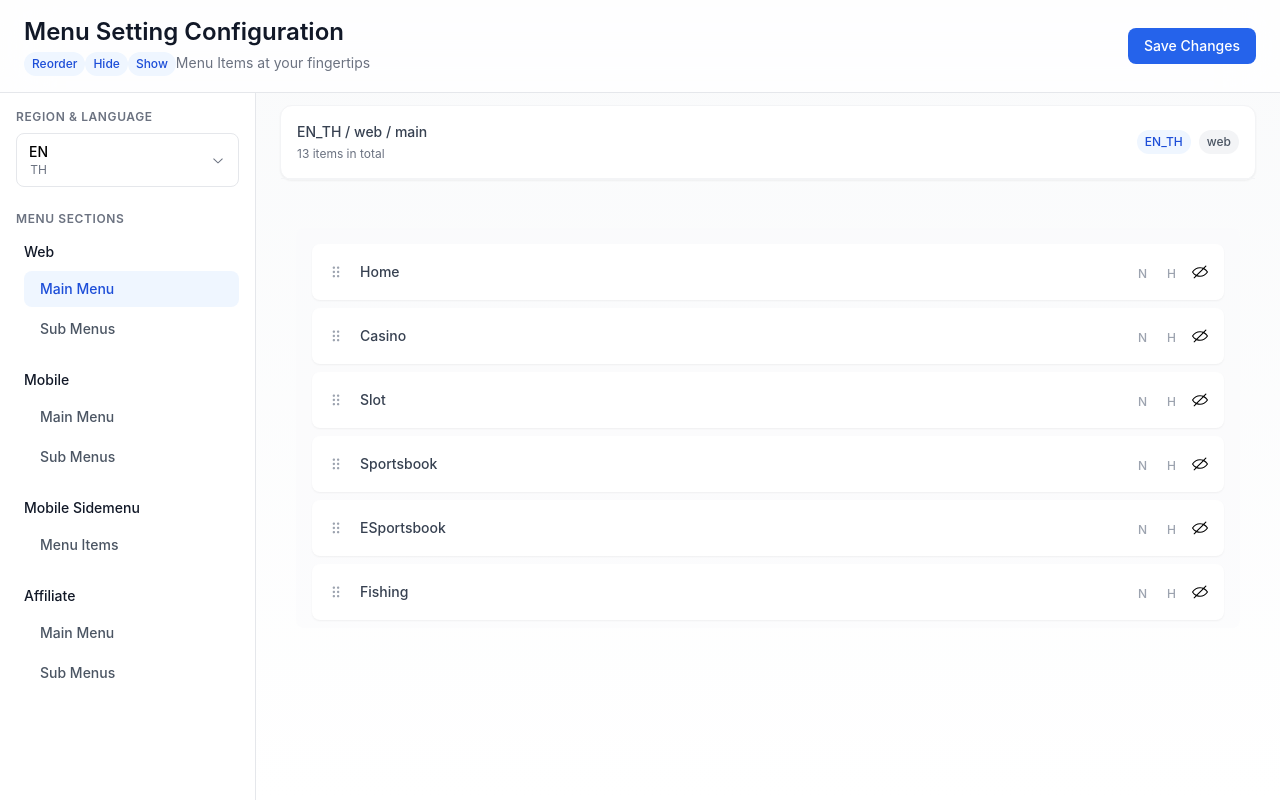
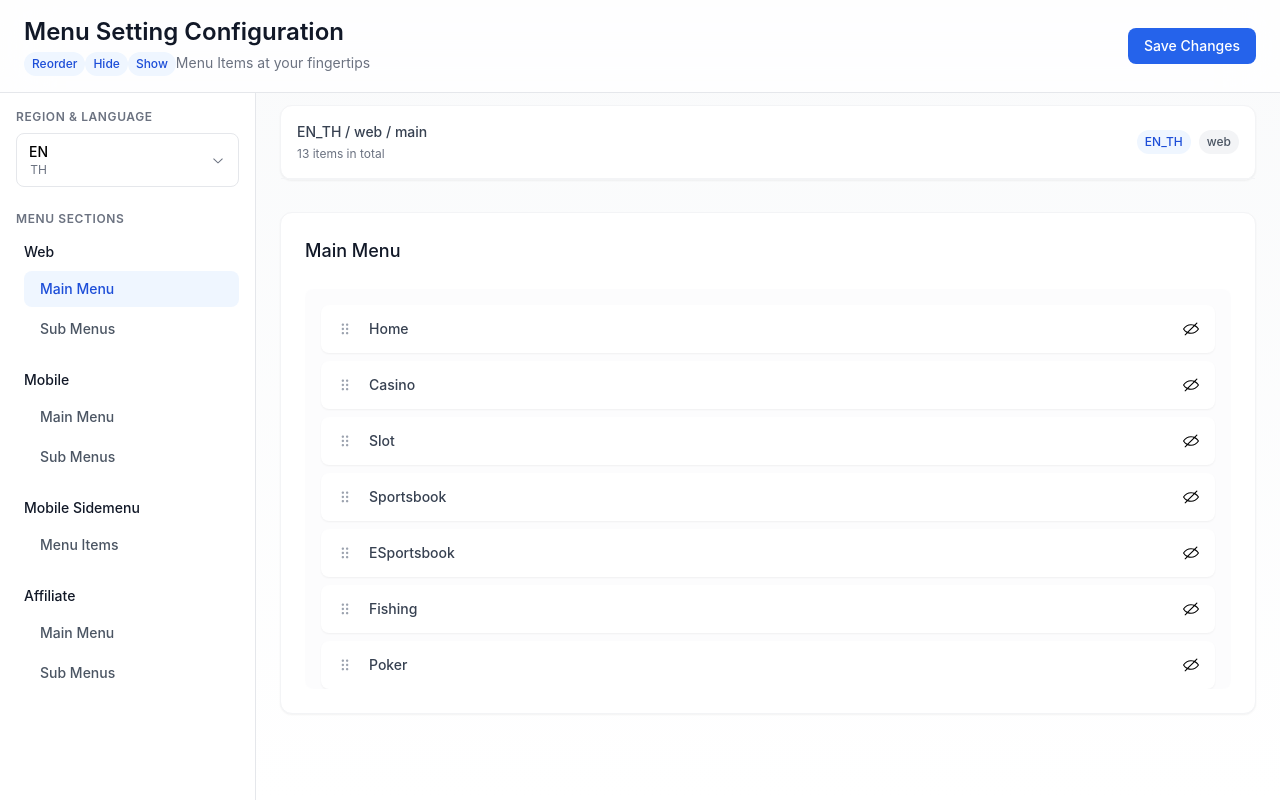
Before and after one commit to jjfong-zch/config-master, a React (Vite) app: page / in a window 1280 px wide. Built offline with nearby package versions, Linux system fonts and the light colour scheme.

Commit message:
minor UI amendment

```diff
--- a/src/components/molecules/DraggableItem.tsx
+++ b/src/components/molecules/DraggableItem.tsx
@@ -11,6 +11,7 @@ import { Badge } from "../atoms/Badge";
 interface DraggableItemProps {
   id: string;
   isHidden: boolean;
+  hasHotNewProvider?: boolean;
   isHot?: boolean;
   isNew?: boolean;
   onToggleHide: () => void;
@@ -24,6 +25,7 @@ export const DraggableItem = React.memo(
     isHidden,
     isHot,
     isNew,
+    hasHotNewProvider,
     onToggleHide,
     onToggleHot,
     onToggleNew,
@@ -44,7 +46,8 @@ export const DraggableItem = React.memo(
       transform: CSS.Transform.toString(transform),
       transition,
     };
-
+    const hasHot = hasHotNewProvider && onToggleHot;
+    const hasNew = hasHotNewProvider && onToggleNew;
     return (
       <div
         ref={setNodeRef}
@@ -71,11 +74,11 @@ export const DraggableItem = React.memo(
           <span className="font-medium text-sm text-gray-700">{id}</span>
           <div className="flex items-center gap-2">
             {isHidden && <Badge variant="hidden">Hidden</Badge>}
-            {isHot && <Badge variant="hot">Hot</Badge>}
-            {isNew && <Badge variant="new">New</Badge>}
+            {/* {isHot && <Badge>Hot</Badge>}
+            {isNew && <Badge>New</Badge>} */}
 
             <div className="flex gap-1">
-              {onToggleNew && (
+              {hasNew && (
                 <button
                   onClick={(e) => {
                     e.preventDefault();
@@ -95,7 +98,7 @@ export const DraggableItem = React.memo(
                 </button>
               )}
 
-              {onToggleHot && (
+              {hasHot && (
                 <button
                   onClick={(e) => {
                     e.preventDefault();
--- a/src/components/organisms/MenuCategories.tsx
+++ b/src/components/organisms/MenuCategories.tsx
@@ -8,6 +8,7 @@ interface MenuCategoriesProps {
   categories: {
     [key: string]: SubMenuConfig | { ordering: string[] };
   };
+  hasHotNewProvider: boolean;
   onDragEnd: (category: string, oldIndex: number, newIndex: number) => void;
   onToggleHide: (category: string, item: string) => void;
   onToggleFlag: (
@@ -24,6 +25,7 @@ interface MenuCategoriesProps {
 export const MenuCategories = ({
   categories,
   onDragEnd,
+  hasHotNewProvider,
   onToggleHide,
   onToggleFlag,
   onToggleProvider,
@@ -179,6 +181,7 @@ export const MenuCategories = ({
             hideList={(categories[category] as SubMenuConfig).hideList || []}
             hotProvider={(categories[category] as SubMenuConfig).hotProvider}
             newProvider={(categories[category] as SubMenuConfig).newProvider}
+            hasHotNewProvider={hasHotNewProvider}
             onDragEnd={(oldIndex, newIndex) =>
               onDragEnd(category, oldIndex, newIndex)
             }
--- a/src/components/organisms/MenuSection.tsx
+++ b/src/components/organisms/MenuSection.tsx
@@ -4,6 +4,7 @@ import { DraggableItem } from "../molecules/DraggableItem";
 interface MenuSectionProps {
   title: string;
   items: string[];
+  hasHotNewProvider: boolean;
   hideList: string[];
   hotProvider?: string[];
   newProvider?: string[];
@@ -20,15 +21,17 @@ export const MenuSection = ({
   items,
   hideList,
   hotProvider,
+  hasHotNewProvider,
   newProvider,
   onDragEnd,
   onToggleHide,
   onToggleProvider,
 }: MenuSectionProps) => {
-  console.log(items);
+  return (
+    <div className="space-y-8">
+      <div className="bg-white rounded-xl shadow-sm border border-gray-100 p-6">
+        <h2 className="text-lg font-medium text-gray-900 mb-6">{title}</h2>
 
-  return (
-    <div className="p-4">
         <SortableList
           items={items}
           hideList={hideList}
@@ -42,6 +45,7 @@ export const MenuSection = ({
             <DraggableItem
               key={item}
               id={item}
+              hasHotNewProvider={hasHotNewProvider}
               isHidden={hideList.includes(item)}
               isHot={hotProvider?.includes(item)}
               isNew={newProvider?.includes(item)}
@@ -52,5 +56,6 @@ export const MenuSection = ({
           ))}
         </SortableList>
       </div>
+    </div>
   );
 };
--- a/src/components/pages/MenuConfigurationPage.tsx
+++ b/src/components/pages/MenuConfigurationPage.tsx
@@ -145,6 +145,7 @@ export const MenuConfigurationPage = ({ data }: { data: MenuSectionType }) => {
             title="Before Login"
             items={section.beforeLogin.ordering}
             hideList={section.beforeLogin.hideList}
+            hasHotNewProvider={false}
             onDragEnd={(oldIndex, newIndex) =>
               handleListReorder("beforeLogin", null, oldIndex, newIndex)
             }
@@ -153,6 +154,7 @@ export const MenuConfigurationPage = ({ data }: { data: MenuSectionType }) => {
           />
           <MenuSection
             title="After Login"
+            hasHotNewProvider={false}
             items={section.afterLogin.ordering}
             hideList={section.afterLogin.hideList}
             onDragEnd={(oldIndex, newIndex) =>
@@ -176,6 +178,7 @@ export const MenuConfigurationPage = ({ data }: { data: MenuSectionType }) => {
             title="Main Menu"
             items={section.menu.ordering}
             hideList={section.menu.hideList}
+            hasHotNewProvider={false}
             onDragEnd={(oldIndex, newIndex) =>
               handleListReorder("main-menu", null, oldIndex, newIndex)
             }
@@ -195,6 +198,7 @@ export const MenuConfigurationPage = ({ data }: { data: MenuSectionType }) => {
             onDragEnd={(category, oldIndex, newIndex) =>
               handleListReorder("submenu", category, oldIndex, newIndex)
             }
+            hasHotNewProvider={true}
             onToggleHide={(category, item) => handleToggleHide(category, item)}
             onToggleFlag={handleToggleFlag}
             onToggleProvider={(category, item, providerType) =>
```
Lines whose indentation alone changed are shown as unchanged.
